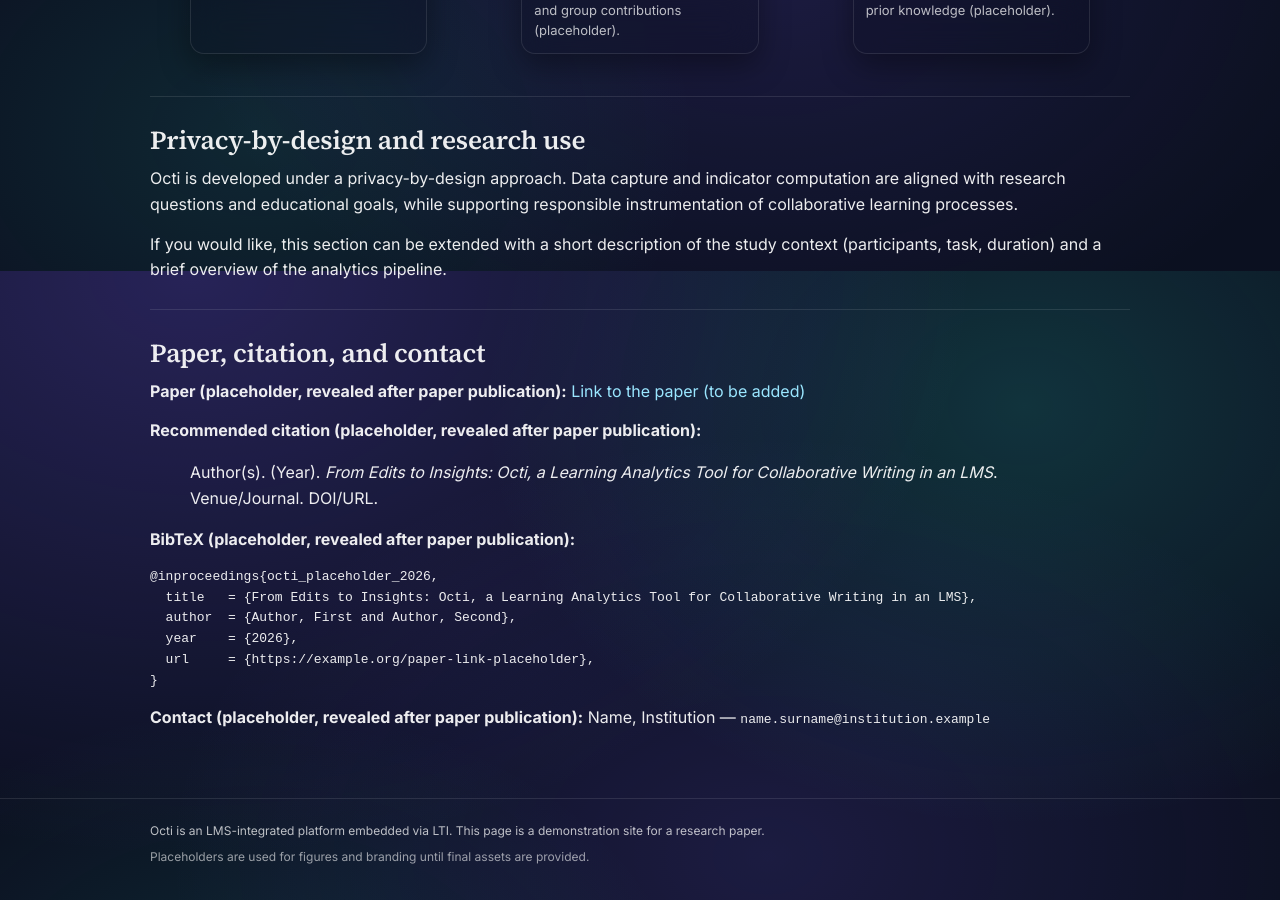
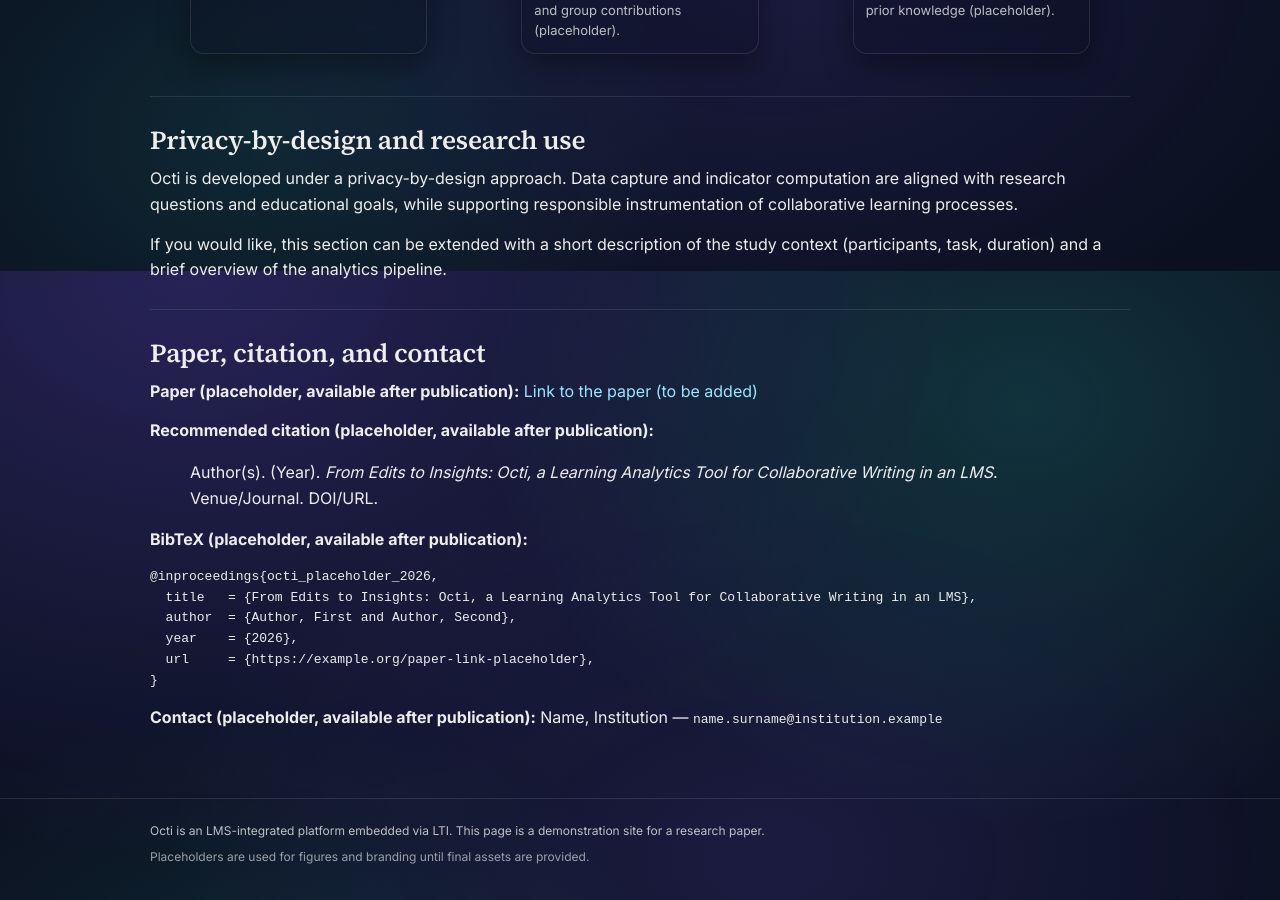
Before and after one commit to KD-info/octi-paper-website, a Jekyll site: the page built from index.md, in a window 1280 px wide and 900 px high, scrolled down 3329 px. Built offline with Jekyll 4.4.1, drawn with Linux system fonts in a browser that asks for light colours.

Commit message:
update: change placeholders to indicate availability after publication

````diff
--- a/index.md
+++ b/index.md
@@ -130,13 +130,13 @@ If you would like, this section can be extended with a short description of the
 
 ## Paper, citation, and contact
 
-**Paper (placeholder, revealed after paper publication):** [Link to the paper (to be added)](#)
+**Paper (placeholder,  available after publication):** [Link to the paper (to be added)](#)
 
-**Recommended citation (placeholder, revealed after paper publication):**
+**Recommended citation (placeholder, available after publication):**
 
 > Author(s). (Year). *From Edits to Insights: Octi, a Learning Analytics Tool for Collaborative Writing in an LMS*. Venue/Journal. DOI/URL.
 
-**BibTeX (placeholder, revealed after paper publication):**
+**BibTeX (placeholder,  available after publication):**
 
 ```bibtex
 @inproceedings{octi_placeholder_2026,
@@ -147,4 +147,4 @@ If you would like, this section can be extended with a short description of the
 }
 ```
 
-**Contact (placeholder, revealed after paper publication):** Name, Institution — `name.surname@institution.example`
+**Contact (placeholder,  available after publication):** Name, Institution — `name.surname@institution.example`
````
